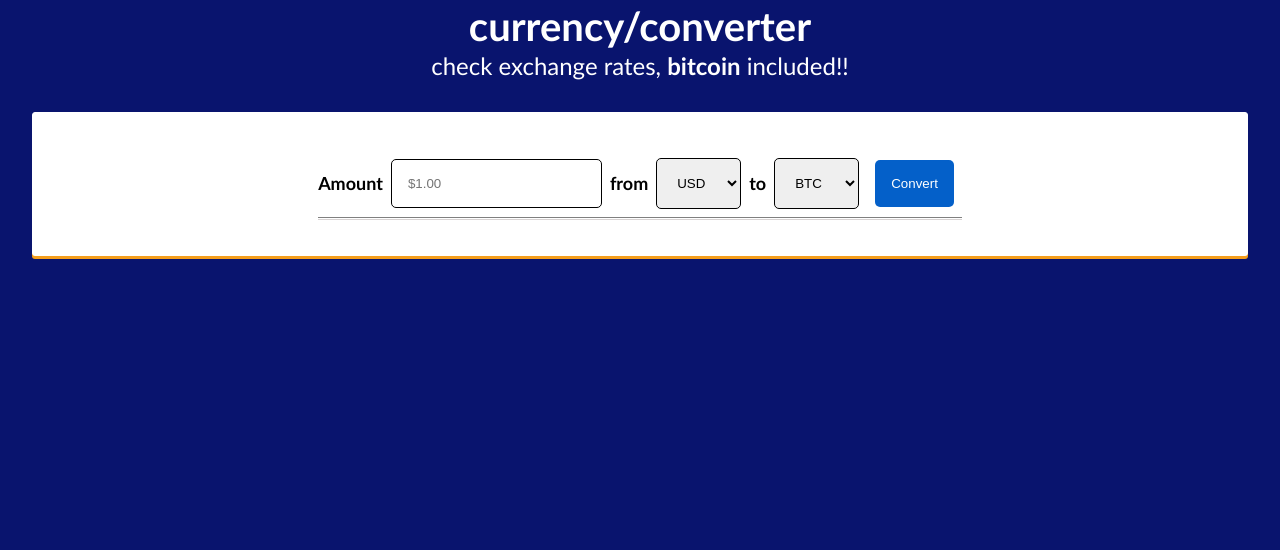
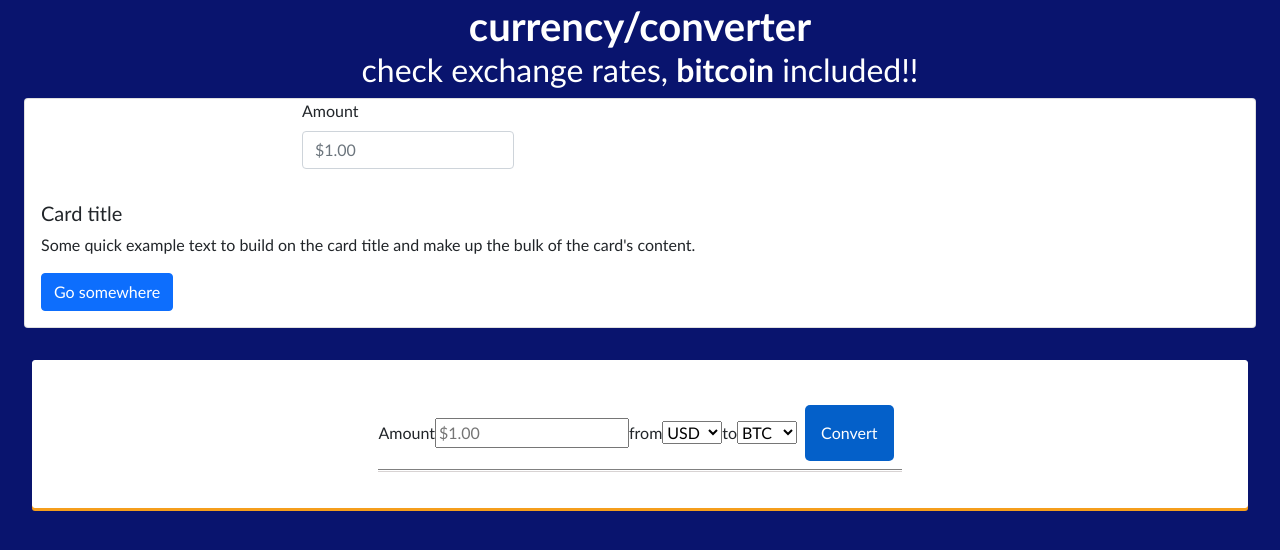
Before and after one commit to gmzi/currency-converter, a Flask app: page / in a window 1280 px wide. Shown: the top 550 px of the page. Run offline with Flask 2, Linux system fonts and the light colour scheme; parts of the project's set-up code (start-up, migrations or seed data) failed here and were passed over.

Commit message:
amount input

```diff
--- a/static/style.css
+++ b/static/style.css
@@ -58,7 +58,7 @@ form {
   position: inherit;
 }
 
-label {
+/* label {
   margin: 0.5rem 0rem;
   font-size: large;
   font-weight: bold;
@@ -83,7 +83,7 @@ select:focus,
 select:active {
   outline: none;
   border: 1px solid orange;
-}
+} */
 
 button {
   border: none;
--- a/templates/base1.html
+++ b/templates/base1.html
@@ -3,13 +3,42 @@
   <head>
     <meta charset="UTF-8" />
     <meta http-equiv="X-UA-Compatible" content="IE=edge" />
-    <meta name="viewport" content="width=device-width, initial-scale=1.0" />
+    <meta name="viewport" content="width=device-width, initial-scale=1">
+    <link href="https://cdn.jsdelivr.net/npm/bootstrap@5.0.0-beta2/dist/css/bootstrap.min.css" rel="stylesheet" integrity="sha384-BmbxuPwQa2lc/FVzBcNJ7UAyJxM6wuqIj61tLrc4wSX0szH/Ev+nYRRuWlolflfl" crossorigin="anonymous">
     <link rel="stylesheet" href="/static/style.css" />
     <title>currency converter</title>
   </head>
   <body>
     <h1><a href="/">currency/converter</a></h1>
     <h2>check exchange rates, <span class=btc>bitcoin</span> included!!</h2>
+    <div class="position-relative ms-4 me-4 mt-2">
+        <div class="card"  style="">
+            <div class="container">
+                <form action="/convert" method="GET">
+                    <div class="mb-3">
+                        <label for="amount" class='form-label'>Amount</label>
+                        <input type="number" class="form-control" name="amount" placeholder="$1.00" min="0" step="any"/>
+                    </div>
+                    <div class="row">
+                        <div class="col">
+                            <!-- aca -->
+                        </div>
+                        <div class="col">
+                            <!-- aca -->
+                        </div>
+                    </div>
+                </form>
+            </div>
+
+            <div class="card-body">
+              <h5 class="card-title">Card title</h5>
+              <p class="card-text">Some quick example text to build on the card title and make up the bulk of the card's content.</p>
+              <a href="#" class="btn btn-primary">Go somewhere</a>
+            </div>
+        </div>
+    </div>
+
+
     <div class="form-container">
         <div class="form-wrapper">
             <form action="/convert" method="GET">
@@ -110,5 +139,6 @@
             </div>
         </div>
     </div>
+    <script src="https://cdn.jsdelivr.net/npm/bootstrap@5.0.0-beta2/dist/js/bootstrap.bundle.min.js" integrity="sha384-b5kHyXgcpbZJO/tY9Ul7kGkf1S0CWuKcCD38l8YkeH8z8QjE0GmW1gYU5S9FOnJ0" crossorigin="anonymous"></script>
   </body>
 </html>
```
